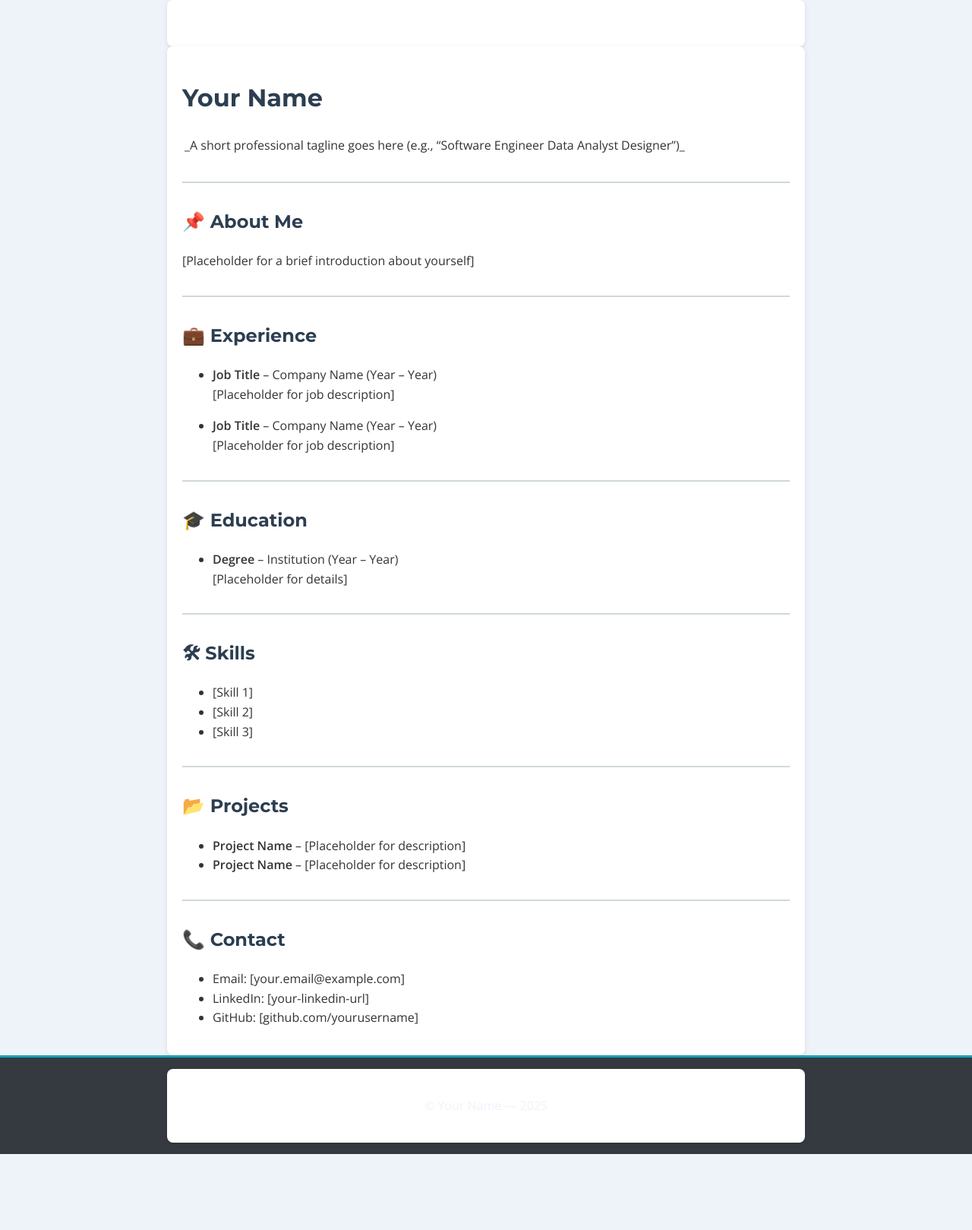
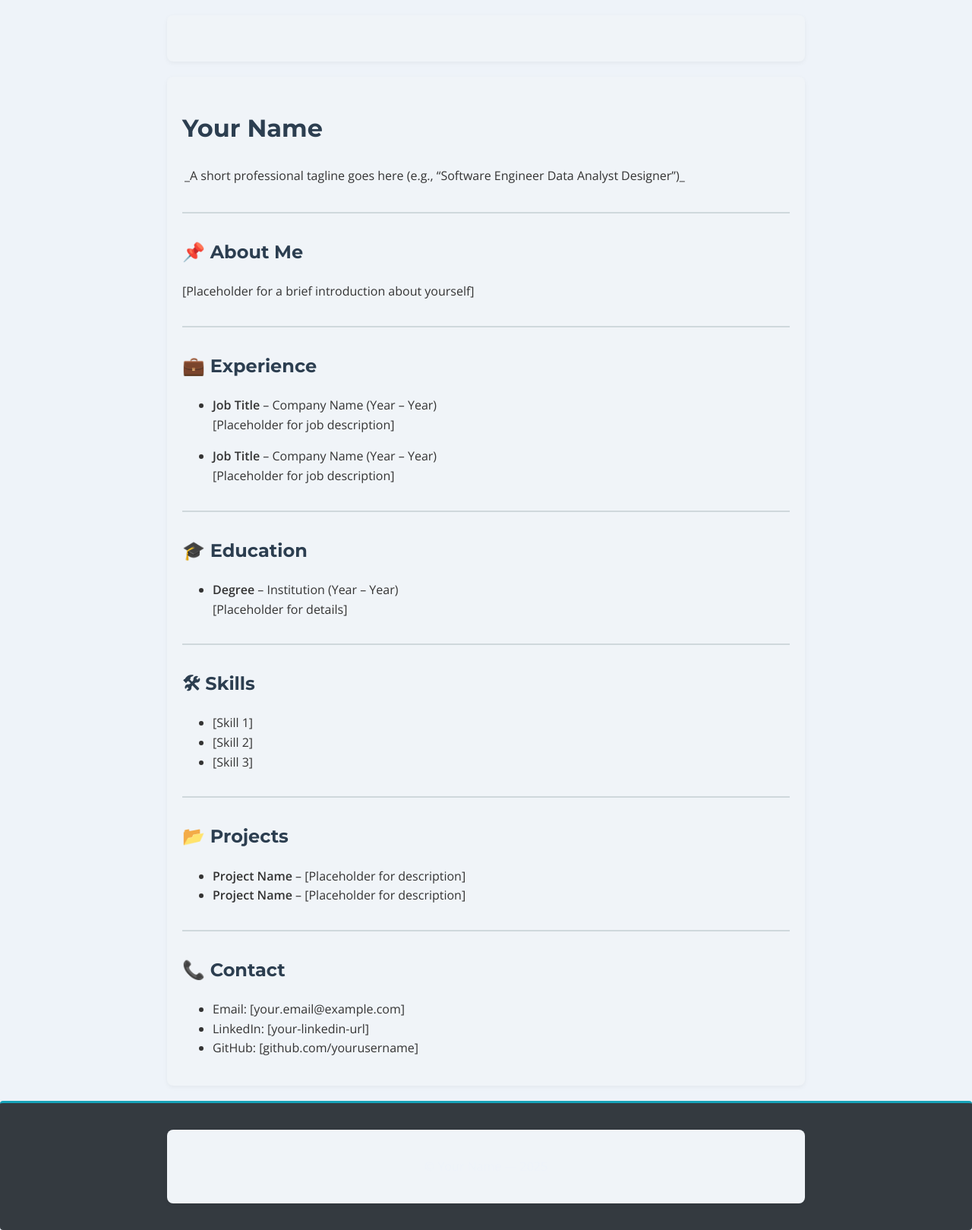
Before and after one commit to Craven-68/craven.github.io, a Jekyll site: the page built from index.md, in a window 1280 px wide. Shown: the whole page at 76% size. Built offline with Jekyll 4.4.1, drawn with Linux system fonts in a browser that asks for light colours; before the commit the page ends 1519 px from its top, so only the background shows below that.

Commit message:
Refine container styles for better appearance

```diff
--- a/assets/css/style.css
+++ b/assets/css/style.css
@@ -47,14 +47,14 @@ hr {
   margin: 2em 0;
 }
 
-/* Main content container */
+/* Main content container (subtle tinted card) */
 .container {
   max-width: 800px;
-  margin: 0 auto;
+  margin: 20px auto;
   padding: 20px;
-  background: #ffffff; /* white card-style for readability */
+  background: #f0f4f8; /* slightly darker tint than body */
   border-radius: 8px;
-  box-shadow: 0 2px 6px rgba(0,0,0,0.1);
+  box-shadow: 0 2px 6px rgba(0,0,0,0.05);
 }
 
 /* Footer */
@@ -64,4 +64,5 @@ footer {
   text-align: center;
   padding: 15px;
   border-top: 3px solid #17a2b8;
+  border-radius: 4px;
 }
```
